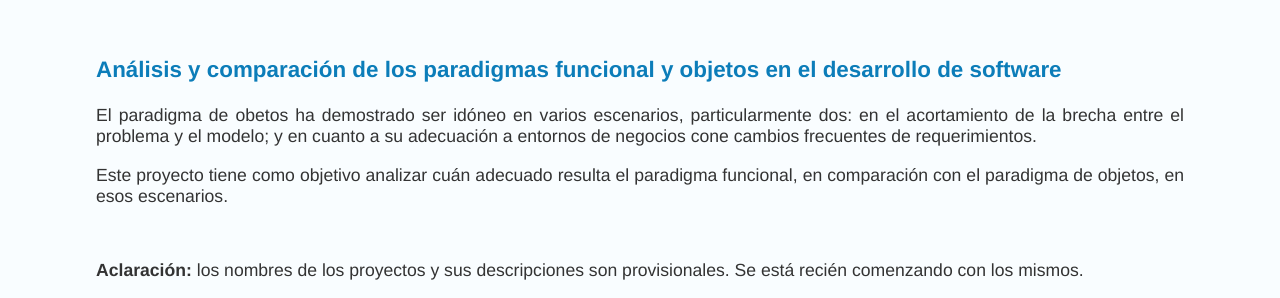
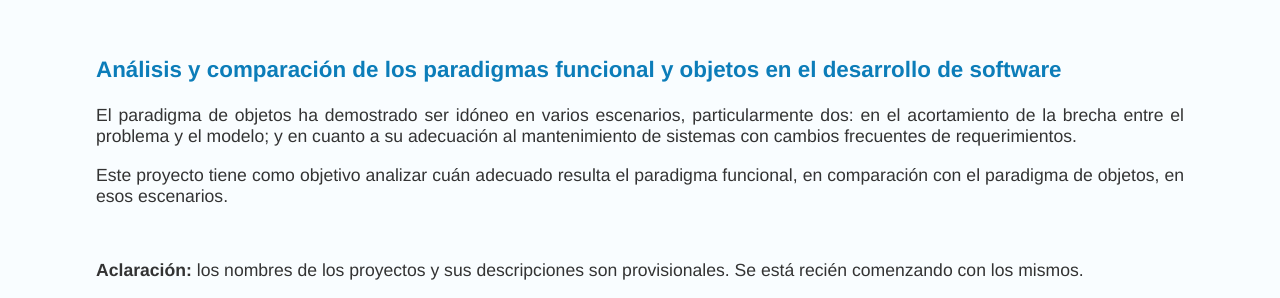
Before and after one commit to limetfiuba/limetfiuba.github.io, a Jekyll site: the page built from proyectos/index.html, in a window 1280 px wide. Shown: the part 1056-1354 px from the top of the page. Built offline with Jekyll 4.4.1, drawn with Linux system fonts in a browser that asks for light colours.

Commit message:
Update index.html

```diff
--- a/proyectos/index.html
+++ b/proyectos/index.html
@@ -49,7 +49,7 @@ title: LiMet | Proyectos
 
     <a name="paradigmas"><h3>Análisis y comparación de los paradigmas funcional y objetos en el desarrollo de software</h3></a>
     <p>
-        El paradigma de obetos ha demostrado ser idóneo en varios escenarios, particularmente dos: en el acortamiento de la brecha entre el problema y el modelo; y en cuanto a su adecuación a entornos de negocios cone cambios frecuentes de requerimientos.
+        El paradigma de objetos ha demostrado ser idóneo en varios escenarios, particularmente dos: en el acortamiento de la brecha entre el problema y el modelo; y en cuanto a su adecuación al mantenimiento de sistemas con cambios frecuentes de requerimientos.
     </p>
     <p>
         Este proyecto tiene como objetivo analizar cuán adecuado resulta el paradigma funcional, en comparación con el paradigma de objetos, en esos escenarios.
```
